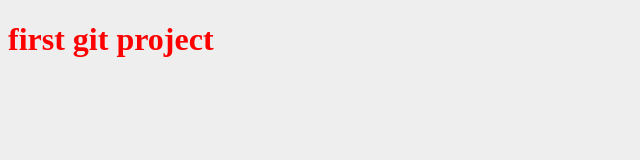
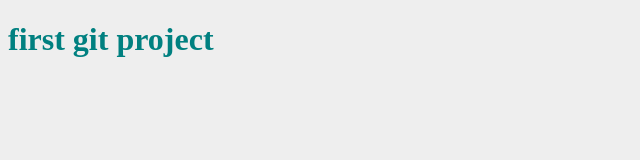
Before and after one commit to Rewaa20/proj1, a plain HTML site: page index.html in a window 1280 px wide. Shown: the whole page, without its empty margins (0-640 px from the left). Drawn offline with Linux system fonts and the light colour scheme.

Commit message:
change head color

```diff
--- a/style.css
+++ b/style.css
@@ -1,5 +1,5 @@
 h1{
-    color:red
+    color:teal
 }
 body{
     background-color: #eee;
```
